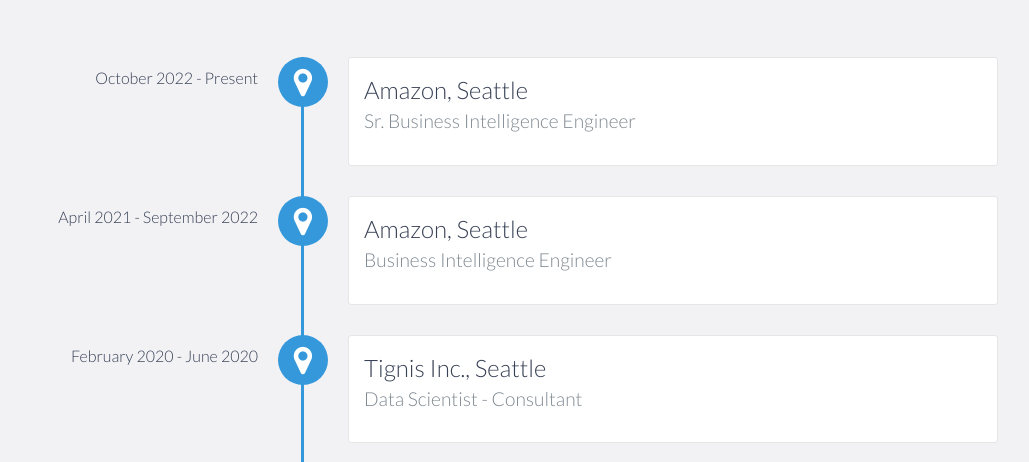
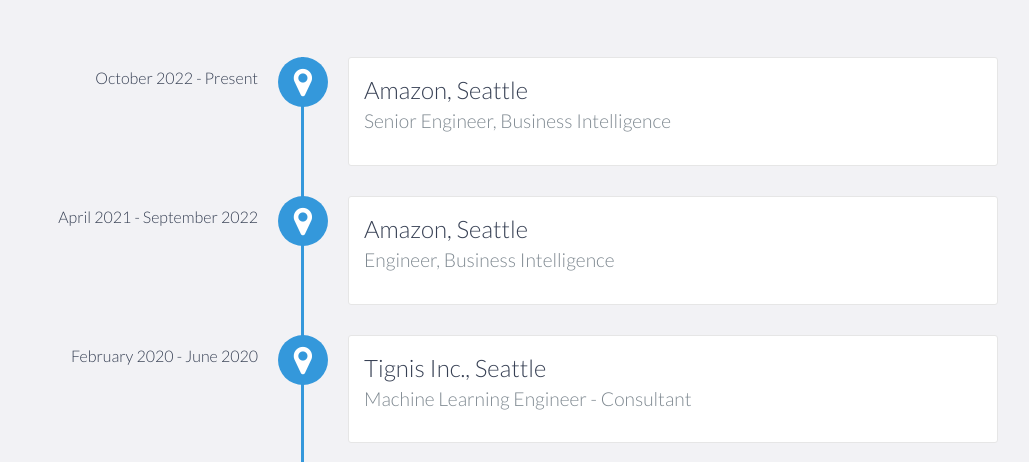
Before and after one commit to DimpleBapna/DimpleBapna.github.io, a website: page index.html in a window 1280 px wide. Shown: the part 1212-1674 px from the top of the page, without its empty margins (142-1171 px from the left). Drawn offline with nearby package versions, Linux system fonts and the light colour scheme.

Commit message:
Update index.html

```diff
--- a/index.html
+++ b/index.html
@@ -88,15 +88,15 @@
         <div id="experience-timeline">
 	    <div data-date="October 2022 - Present">
                 <h3>Amazon, Seattle</h3>
-                <h4>Sr. Business Intelligence Engineer</h4>
+                <h4>Senior Engineer, Business Intelligence</h4>
             </div>
             <div data-date="April 2021 - September 2022">
                 <h3>Amazon, Seattle</h3>
-                <h4>Business Intelligence Engineer</h4>
+                <h4>Engineer, Business Intelligence</h4>
             </div>
             <div data-date="February 2020 - June 2020">
                 <h3>Tignis Inc., Seattle</h3>
-                <h4>Data Scientist - Consultant</h4>
+                <h4>Machine Learning Engineer - Consultant</h4>
             </div>
             <div data-date="August 2016 - July 2018">
                 <h3>Duck Creek Technologies, India</h3>
```
